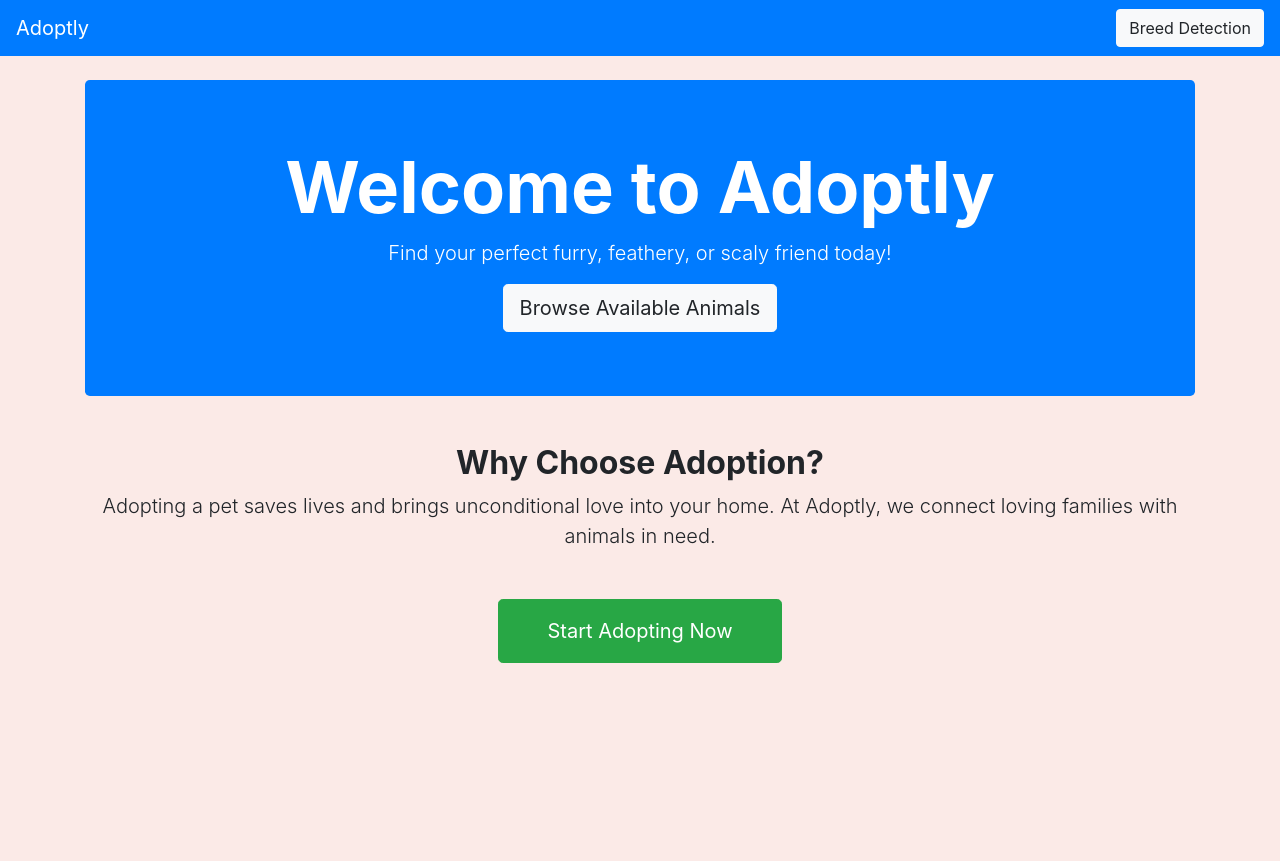
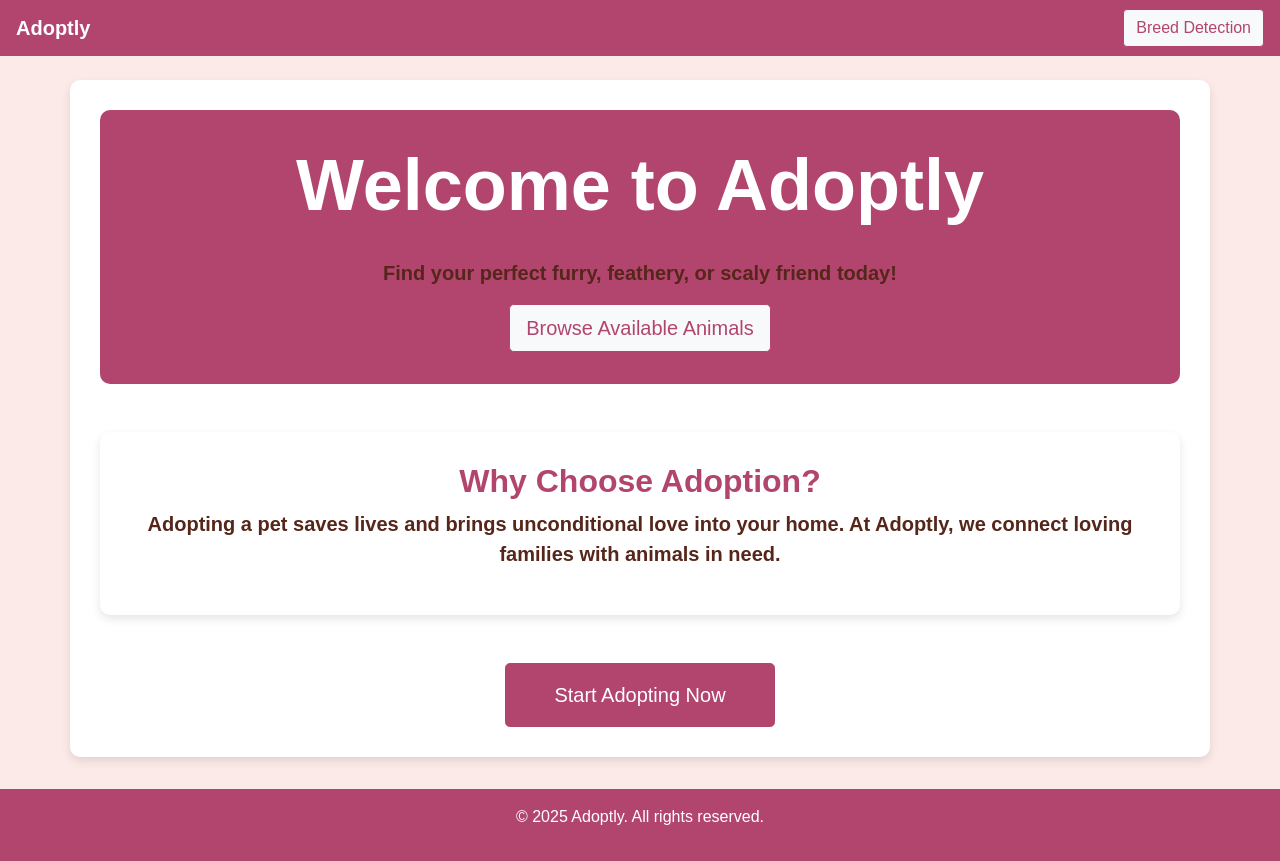
Before and after one commit to IrisDanila/Adoptly, a Django app: template adoptly/adoptions/templates/adoptions/home.html in a window 1280 px wide. Before the commit the page ends 663 px from the top, so only its background shows below. Run offline with Django 3.2, Linux system fonts and the light colour scheme; the template is opened without the code that fills it, so the values that code supplies are empty; some libraries are stand-ins or nearby versions.

Commit message:
updated ui

```diff
--- a/adoptly/adoptions/templates/adoptions/base.html
+++ b/adoptly/adoptions/templates/adoptions/base.html
@@ -9,7 +9,7 @@
     <link rel="stylesheet" href="{% static 'css/custom.css' %}"> <!-- Link to custom CSS -->
 </head>
 <body>
-    <nav class="navbar navbar-expand-lg navbar-dark bg-primary">
+    <nav class="navbar navbar-expand-lg">
         <a class="navbar-brand" href="{% url 'home' %}">Adoptly</a>
         <div class="ml-auto">
             <a class="btn btn-light" href="{% url 'breed_detection' %}">Breed Detection</a>
@@ -18,5 +18,8 @@
     <div class="container mt-4">
         {% block content %}{% endblock %}
     </div>
+    <footer>
+        <p>&copy; 2025 Adoptly. All rights reserved.</p>
+    </footer>
 </body>
 </html>
--- a/adoptly/adoptions/templates/adoptions/home.html
+++ b/adoptly/adoptions/templates/adoptions/home.html
@@ -4,15 +4,15 @@
 
 {% block content %}
 <!-- Hero Section -->
-<div class="jumbotron text-center bg-primary text-white">
-    <h1 class="display-3 font-weight-bold">Welcome to Adoptly</h1>
+<div class="jumbotron text-center">
+    <h1 class="display-3">Welcome to Adoptly</h1>
     <p class="lead">Find your perfect furry, feathery, or scaly friend today!</p>
     <a href="{% url 'animals_list' %}" class="btn btn-light btn-lg">Browse Available Animals</a>
 </div>
 
 <!-- About Section -->
 <div class="container text-center mt-5">
-    <h2 class="font-weight-bold">Why Choose Adoption?</h2>
+    <h2>Why Choose Adoption?</h2>
     <p class="lead">Adopting a pet saves lives and brings unconditional love into your home. At Adoptly, we connect loving families with animals in need.</p>
 </div>
 
@@ -20,5 +20,4 @@
 <div class="text-center mt-5">
     <a href="{% url 'animals_list' %}" class="btn btn-success btn-lg px-5 py-3">Start Adopting Now</a>
 </div>
-
 {% endblock %}
--- a/adoptly/static/css/custom.css
+++ b/adoptly/static/css/custom.css
@@ -3,33 +3,181 @@
     --primary-bg-color: #FBEAE7; /* Background color */
     --primary-color: #B2456E;    /* Primary color */
     --primary-hover-color: #A03E5E; /* Hover color */
+    --text-color: #552619;       /* Text color */
+    --secondary-bg-color: #FFFFFF; /* Secondary background color */
 }
 
-/* Style for the form container */
-.card {
-    transition: transform 0.3s ease, box-shadow 0.3s ease; /* Smooth transition for hover effects */
-    border-radius: 10px; /* Rounded corners */
+/* General body styling */
+body {
     background-color: var(--primary-bg-color); /* Use primary background color */
+    color: var(--text-color); /* Use text color */
+    font-family: 'Arial', sans-serif;
 }
 
-/* Hover effect for the form */
-.card:hover {
-    transform: scale(1.05); /* Slightly enlarge the form */
-    box-shadow: 0 8px 16px rgba(0, 0, 0, 0.5); /* Shadow appears only on hover */
+/* Navbar styling */
+.navbar {
+    background-color: var(--primary-color); /* Use primary color for navbar */
 }
 
-/* Button styles */
+.navbar-brand {
+    font-weight: bold;
+    color: var(--secondary-bg-color); /* White text for the brand */
+}
+
+.navbar-brand:hover {
+    color: var(--primary-hover-color); /* Hover effect for brand */
+}
+
+.navbar .btn-light {
+    color: var(--primary-color); /* Primary color for text */
+    border-color: var(--primary-color); /* Border color */
+}
+
+.navbar .btn-light:hover {
+    background-color: var(--primary-hover-color); /* Hover background */
+    color: var(--secondary-bg-color); /* White text on hover */
+}
+
+/* Jumbotron styling */
+.jumbotron {
+    background-color: var(--primary-color); /* Use primary color */
+    color: var(--secondary-bg-color); /* White text */
+    padding: 2rem;
+    border-radius: 10px;
+}
+
+.jumbotron h1 {
+    font-weight: bold;
+    color: var(--secondary-bg-color); /* White text */
+}
+
+.jumbotron .btn-light {
+    color: var(--primary-color); /* Primary color for text */
+    border-color: var(--primary-color); /* Border color */
+}
+
+.jumbotron .btn-light:hover {
+    background-color: var(--primary-hover-color); /* Hover background */
+    color: var(--secondary-bg-color); /* White text on hover */
+}
+
+/* About Section */
+.container {
+    background: var(--secondary-bg-color);
+    border-radius: 10px;
+    box-shadow: 0px 4px 10px rgba(0, 0, 0, 0.1);
+    padding: 30px;
+    margin-top: 50px;
+    color: var(--text-color); /* Text color for paragraphs */
+}
+
+.container h2 {
+    color: var(--primary-color); /* Primary color for headings */
+    font-weight: bold;
+}
+
+/* Call to Action Button */
+.btn-success {
+    background-color: var(--primary-color); /* Use primary color */
+    border-color: var(--primary-color); /* Border color */
+}
+
+.btn-success:hover {
+    background-color: var(--primary-hover-color); /* Hover background */
+    border-color: var(--primary-hover-color); /* Hover border */
+}
+
+/* Footer styling */
+footer {
+    background-color: var(--primary-color); /* Use primary color */
+    color: var(--secondary-bg-color); /* White text */
+    text-align: center;
+    padding: 1rem;
+    margin-top: 2rem;
+}
+
+/* Card styling */
+.card {
+    background-color: var(--secondary-bg-color); /* White background */
+    border: 1px solid var(--primary-color); /* Border with primary color */
+    border-radius: 10px; /* Rounded corners */
+    transition: transform 0.3s ease, box-shadow 0.3s ease; /* Smooth hover effect */
+}
+
+.card:hover {
+    transform: scale(1.05); /* Slightly enlarge on hover */
+    box-shadow: 0 8px 16px rgba(0, 0, 0, 0.2); /* Add shadow on hover */
+}
+
+.card-img-top {
+    border-top-left-radius: 10px;
+    border-top-right-radius: 10px;
+    object-fit: cover;
+    height: 200px; /* Set a fixed height for consistency */
+    width: 100%;
+}
+
+.card-title {
+    color: var(--primary-color); /* Primary color for titles */
+    font-weight: bold;
+}
+
+.card-text {
+    color: var(--text-color); /* Text color */
+}
+
+/* Button styling */
 .btn-primary {
-    background-color: var(--primary-color); /* Use primary color */
-    border-color: var(--primary-color); /* Use primary color */
+    background-color: var(--primary-color); /* Primary color */
+    border-color: var(--primary-color); /* Border color */
 }
 
 .btn-primary:hover {
-    background-color: var(--primary-hover-color); /* Use hover color */
-    border-color: var(--primary-hover-color); /* Use hover color */
+    background-color: var(--primary-hover-color); /* Hover color */
+    border-color: var(--primary-hover-color); /* Hover border */
 }
 
-/* Body background color */
-body {
-    background-color: var(--primary-bg-color); /* Use primary background color */
+/* Empty state styling */
+.lead {
+    color: var(--text-color); /* Text color for empty state */
+    font-weight: bold;
 }
+
+/* h1 styling */
+h1 {
+    color: var(--primary-color);
+    font-weight: bold;
+    text-align: center;
+    margin-bottom: 30px;
+}
+
+/* Preview container styling */
+.preview-container {
+    display: flex;
+    align-items: center;
+    justify-content: center;
+    background-color: var(--primary-bg-color);
+    border: 2px dashed var(--primary-color);
+    border-radius: 10px;
+    height: 300px;
+    overflow: hidden;
+}
+
+.preview-container img {
+    max-height: 100%;
+    max-width: 100%;
+    object-fit: cover;
+}
+
+/* Form container styling */
+.form-container {
+    display: flex;
+    flex-direction: column;
+    justify-content: center;
+}
+
+/* Alert styling */
+.alert {
+    font-size: 1.2rem;
+    font-weight: bold;
+}
```
Also changed, not shown: adoptly/adoptions/templates/adoptions/breed_detection.html (+39 -67 lines), adoptly/adoptions/views.py (+8 -7 lines).
